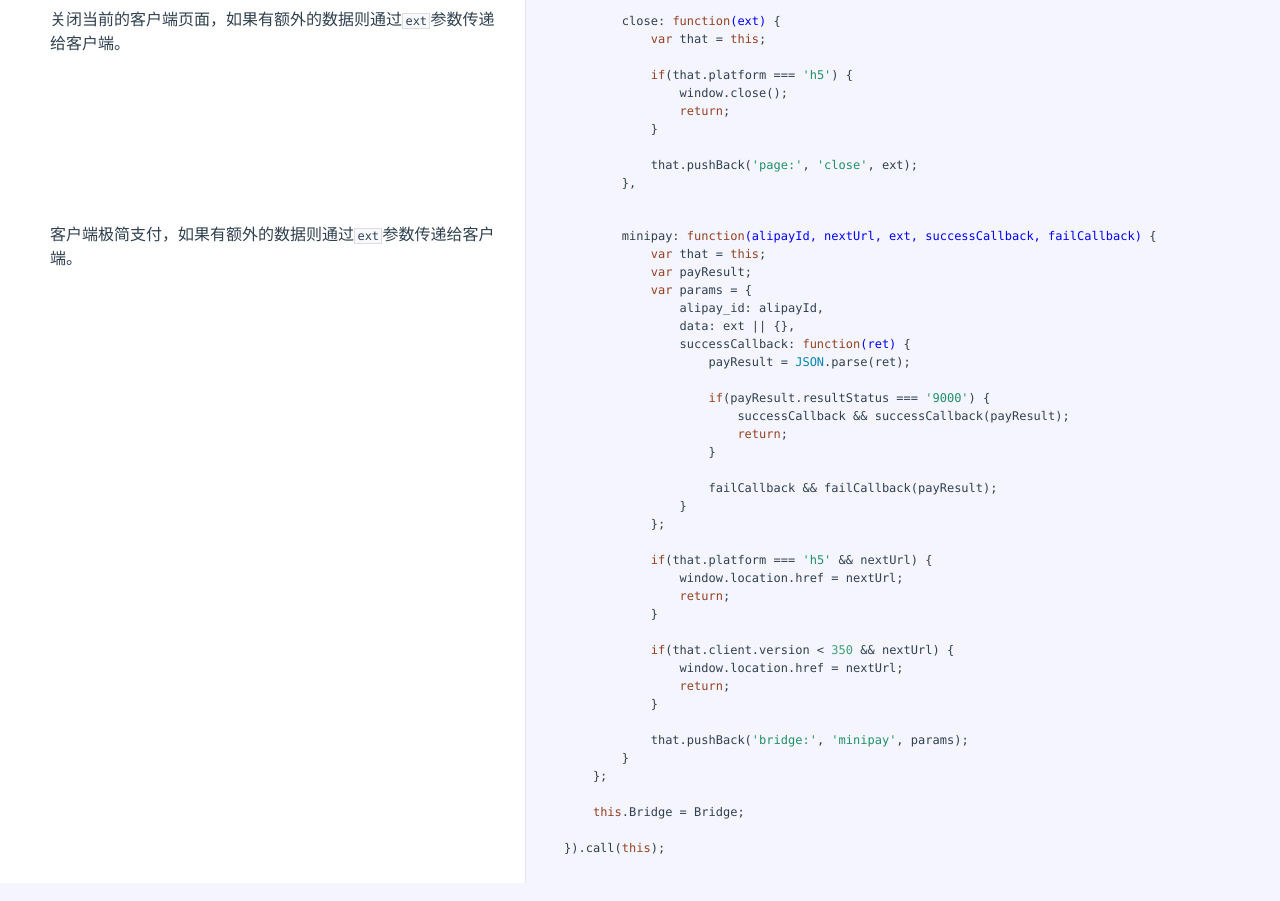
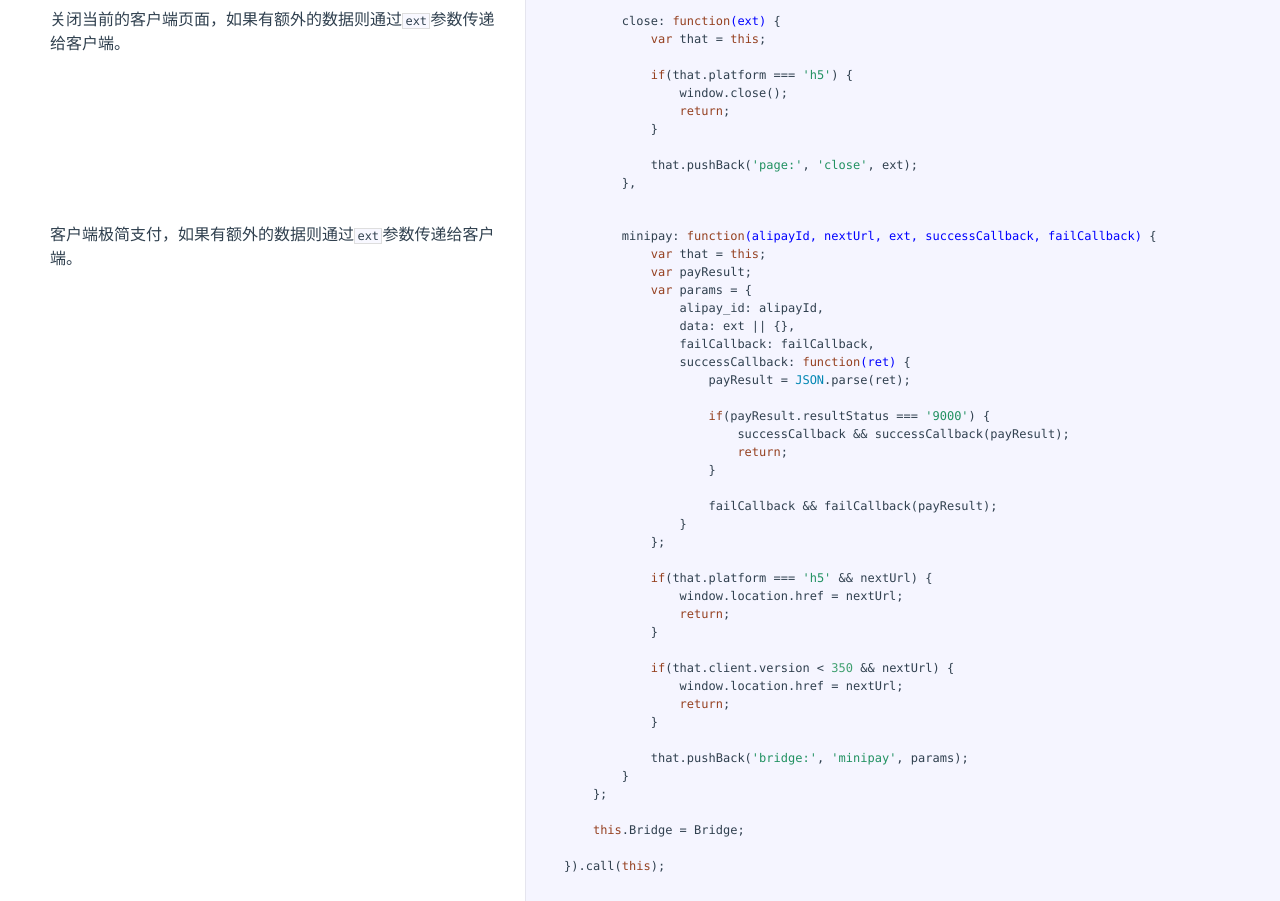
Before and after one commit to PaulGuo/bridge, a website: page docs/index.html in a window 1280 px wide. Shown: the part 9039-9940 px from the top of the page. Drawn offline with Linux system fonts and the light colour scheme.

Commit message:
update bridge for publish.

```diff
--- a/docs/index.html
+++ b/docs/index.html
@@ -925,6 +925,7 @@ Mozilla/5.0 (Linux; U; Android 4.1.1; zh-cn; MI 2 Build/JRO03L; AliTrip/2.8.0) A
             <span class="hljs-keyword">var</span> params = {
                 alipay_id: alipayId,
                 data: ext || {},
+                failCallback: failCallback,
                 successCallback: <span class="hljs-function"><span class="hljs-keyword">function</span><span class="hljs-params">(ret)</span> {</span>
                     payResult = <span class="hljs-built_in">JSON</span>.parse(ret);
 
```
Also changed, not shown: build/docs/index.html, build/index-min.js, build/index.js.
